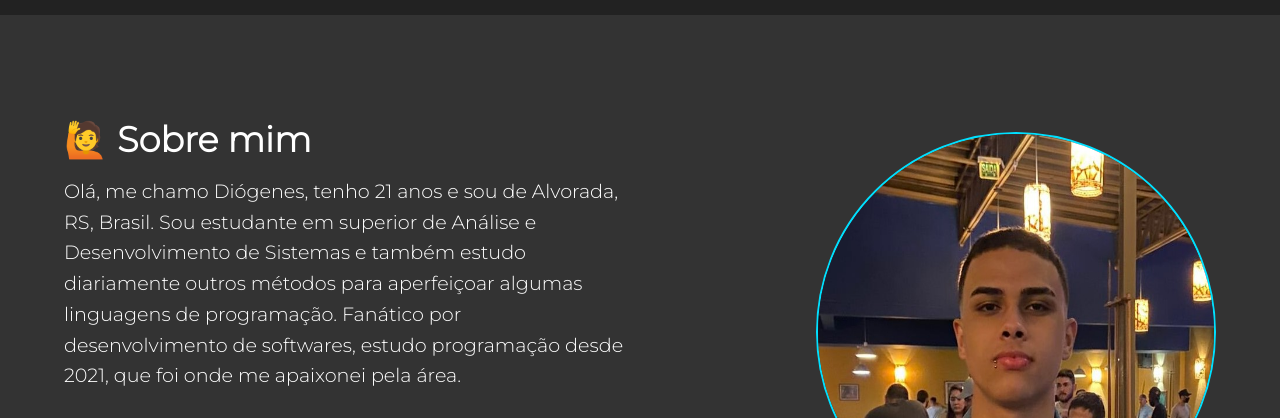
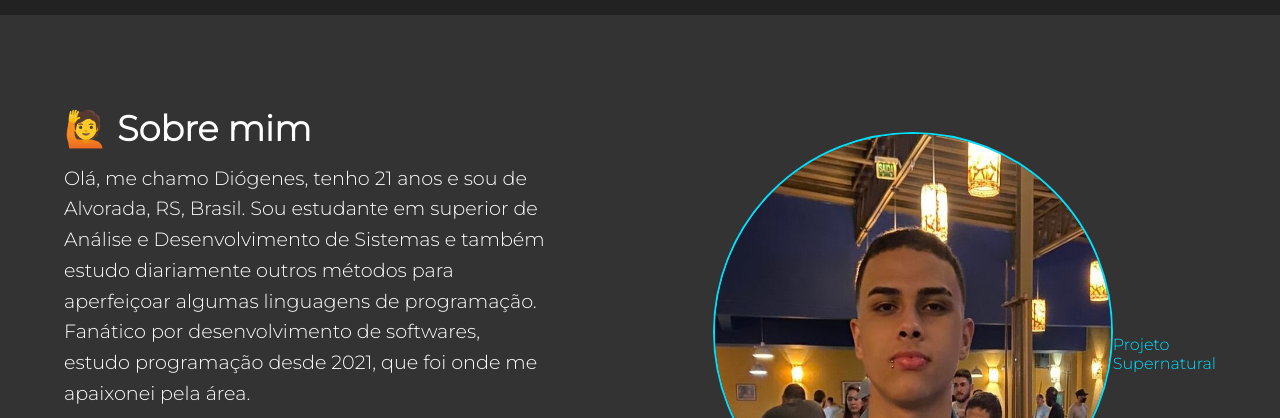
Before and after one commit to Diogenesml/Diogenesml.github.io, a plain HTML site: page index.html in a window 1280 px wide. Shown: the part 89-507 px from the top of the page. Drawn offline with Linux system fonts and the light colour scheme.

Commit message:
Adicionar link supernatural

```diff
--- a/index.html
+++ b/index.html
@@ -71,6 +71,9 @@
             </figure>
 
         </section>
+
+        <a href="./projeto-supernatural/index.html">Projeto Supernatural</a>
+
     </main>
 
     <footer>
```
